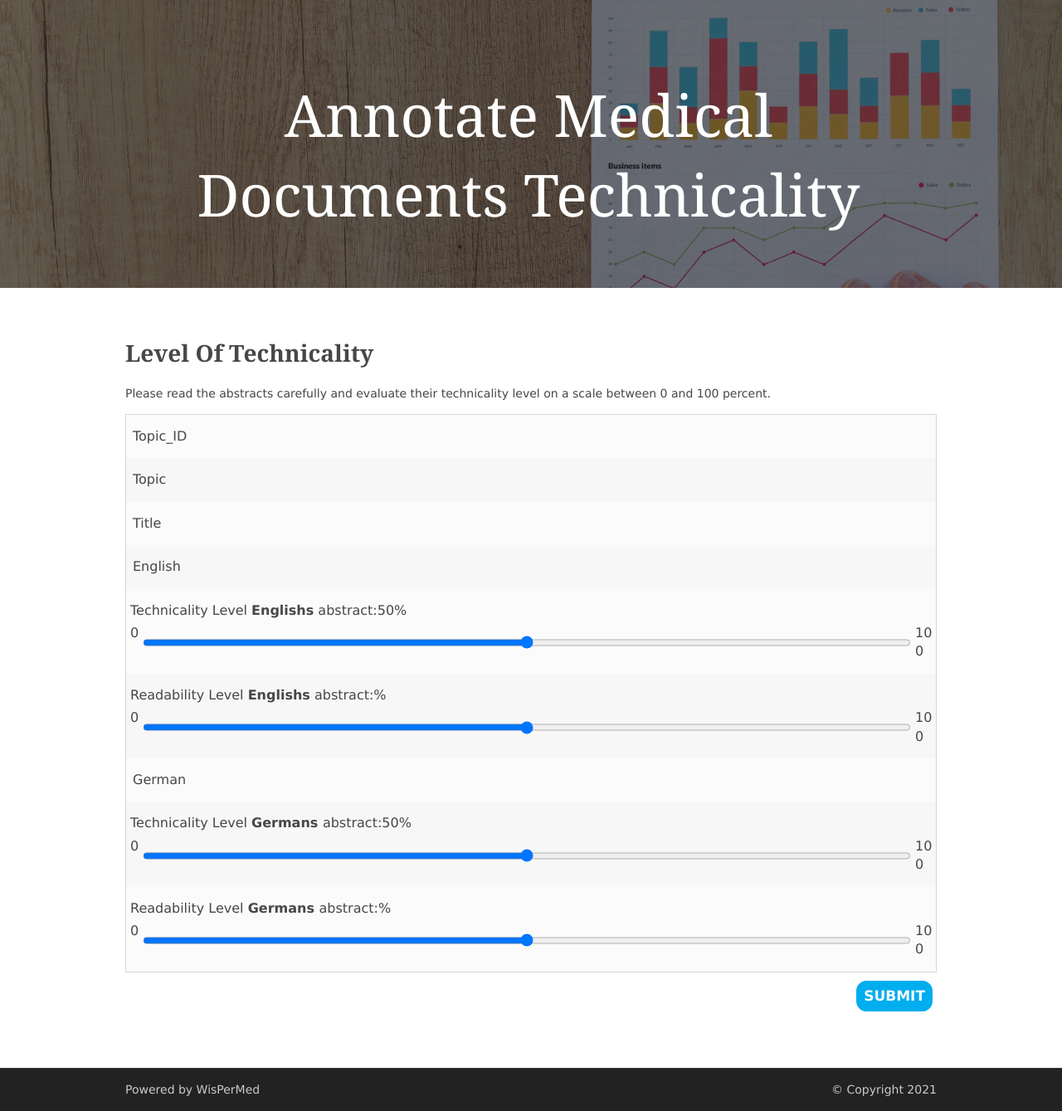
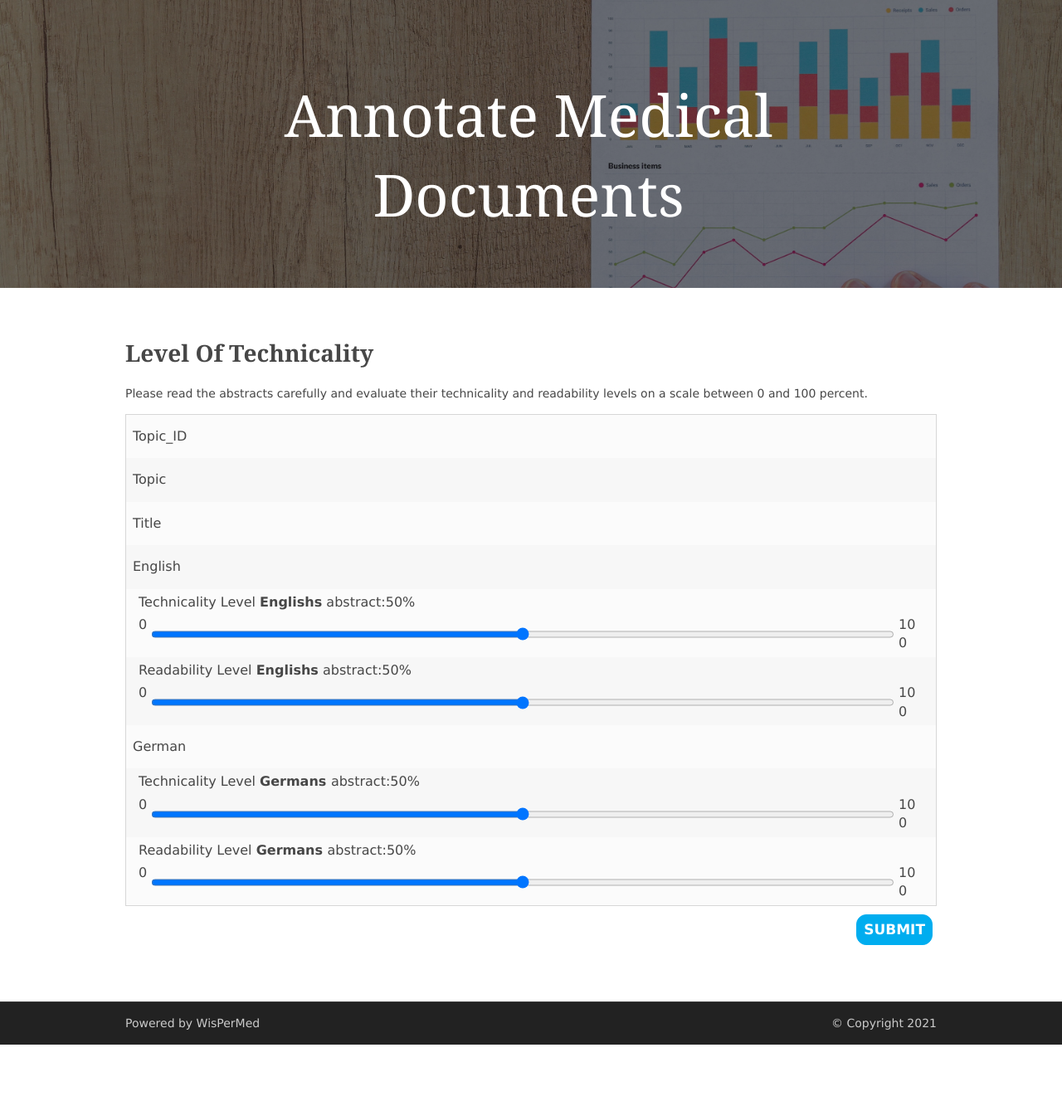
Before and after one commit to samehfrihat/TechnicalityLevelAnnotationTool, a Flask app: template src/static/templates/technicality.html in a window 1280 px wide. Shown: the part 78-1417 px from the top of the page at 83% size. After the commit the page ends 1337 px from the top, so only its background shows below. Run offline with Flask 2, Linux system fonts and the light colour scheme; the template is opened without the code that fills it, so the values that code supplies are empty; parts of the project's set-up code (start-up, migrations or seed data) failed here and were passed over.

Commit message:
fix slider

```diff
--- a/src/static/layout/scripts/sliderInputController.js
+++ b/src/static/layout/scripts/sliderInputController.js
@@ -1,14 +1,25 @@
 let volumeSlider = document.getElementById('level_en');
 let volumeSlider_de = document.getElementById('level_de');
+
+let readabilityVolumeSlider_de = document.getElementById('readability_level_de');
+let readabilityVolumeSlider = document.getElementById('read_level_en');
+
+
+
 
 function setEnglishAbstractTechnicalityLevel(wert) {
     document.getElementById('output_en').value = wert;
 }
-
 function setGermanAbstractTechnicalityLevel(wert) {
     document.getElementById('output_de').value = wert;
 }
 
+function setGermanAbstractReadabilityLevel(wert) {
+    document.getElementById('readability_output_de').value = wert;
+}
+function setEnglishAbstractReadabilityLevel(wert) {
+    document.getElementById('readability_output_en').value = wert;
+}
 
 window.onload = function () {
     if (volumeSlider != null) {
@@ -24,4 +35,19 @@ window.onload = function () {
         });
         setGermanAbstractTechnicalityLevel(volumeSlider_de.value);
     }
+    if (readabilityVolumeSlider_de != null) {
+        readabilityVolumeSlider_de.addEventListener('input', function (event) {
+            setGermanAbstractReadabilityLevel(event.target.value);
+        });
+        setGermanAbstractReadabilityLevel(readabilityVolumeSlider_de.value);
+    }
+
+    if (readabilityVolumeSlider != null) {
+        readabilityVolumeSlider.addEventListener('input', function (event) {
+            setEnglishAbstractReadabilityLevel(event.target.value);
+        });
+        setEnglishAbstractReadabilityLevel(readabilityVolumeSlider.value);
+    }
+
+
 }
--- a/src/static/layout/styles/index.css
+++ b/src/static/layout/styles/index.css
@@ -49,14 +49,15 @@ main {
     display: grid;
     grid-template-columns: max-content max-content auto;
     grid-template-areas: "label counter per" "slider slider slider";
-    margin: 15px 5px;
+    margin: 5px 5px;
+    padding-right: 10px;
 }
 
-#label_level_de, #label_level_en {
+#label_level_de, #label_level_en, #readability_label_level_de, #technicality_label_level_en,  #technicality_label_level_de, #readability_label_level_en {
     grid-area: label;
 }
 
-#output_de, #output_en {
+#output_de, #output_en, #readability_output_en, #output_readability_level_de {
     grid-area: counter;
 }
 
--- a/src/static/templates/header.html
+++ b/src/static/templates/header.html
@@ -28,11 +28,12 @@
             <nav id="mainav" class="fl_right">
                 <ul class="clear">
                     <li class="active"><a href="/home"><span class="fas fa-home"></span> {{gettext('Home')}}</a></li>
-                    <li class="active"><a class="drop" href="#"><span class="fas fa-edit"></span> {{gettext('Annotate')}}</a>
+                    <li class="active"><a href="/technicality"><span class="fas fa-edit"></span> {{gettext('Annotate')}}</a></li>
+                    <!--<li class="active"><a class="drop" href="#"><span class="fas fa-edit"></span> {{gettext('Annotate')}}</a>
                         <ul>
                             <li class="active"><a href="/technicality">{{gettext('Technicality')}}</a></li>
                         </ul>
-                    </li>
+                    </li> -->
                     <li class="active"><a class="drop" href="#"><span class="fas fa-user-circle"></span> {{gettext('Settings')}}</a>
                         <ul>
                             <li class="active"><a href="/change_pass">{{gettext('Change password')}}</a></li>
--- a/src/static/templates/technicality.html
+++ b/src/static/templates/technicality.html
@@ -6,7 +6,7 @@
         <ul class="slides">
             <li>
                 <article1>
-                    <h1 class='heading1'>{{gettext('Annotate medical documents technicality')}}</h1>
+                    <h1 class='heading1'>{{gettext('Annotate medical documents')}}</h1>
                 </article1>
             </li>
         </ul>
@@ -21,7 +21,7 @@
     <main class="hoc container clear">
         <div class="content">
             <h1><strong>{{gettext('Level of Technicality')}}</strong></h1>
-            <p align="justify">{{gettext('Please read the abstracts carefully and evaluate their technicality level on a scale between 0 and 100 percent.')}}</p>
+            <p align="justify">{{gettext('Please read the abstracts carefully and evaluate their technicality and readability levels on a scale between 0 and 100 percent.')}}</p>
             <form method="POST">
                 <table class="tg" style="table-layout: fixed;">
                     <colgroup>
@@ -46,7 +46,7 @@
                             <td class="tg-0lax">{{doc["english_abstract"]}}</td>
                         </tr>
                         <tr><!--INPUT-->
-                            <td class="tg-0lax" colspan="2" style="padding:0 0;">
+                            <td class="tg-0lax" colspan="2" style="padding:0 10px;">
                                 <div class="slider_with_counter">
                                     <label for="level_en" id="technicality_label_level_en">
                                         {{gettext('Technicality Level')}}
@@ -67,7 +67,7 @@
                             </td>
                         </tr>
                         <tr><!--INPUT-->
-                            <td class="tg-0lax" colspan="2" style="padding:0 0;">
+                            <td class="tg-0lax" colspan="2" style="padding:0 10px;">
                                 <div class="slider_with_counter">
                                     <label for="read_level_en" id="readability_label_level_en">
                                         {{gettext('Readability Level')}}
@@ -92,9 +92,9 @@
                             <td class="tg-0lax">{{doc["german_abstract"]}}</td>
                         </tr>
                         <tr><!--INPUT-->
-                            <td class="tg-0lax" colspan="2" style="padding:0 0;">
+                            <td class="tg-0lax" colspan="2" style="padding:0 10px;">
                                 <div class="slider_with_counter">
-                                    <label for="level_de" id="label_level_de"> {{gettext('Technicality Level')}}
+                                    <label for="level_de" id="technicality_label_level_de"> {{gettext('Technicality Level')}}
                                         <strong>{{gettext('Germans')}} </strong>
                                         {{gettext('abstract:')}}</label>
                                     <output id="output_de" for="level_de"></output>
@@ -111,12 +111,12 @@
                             </td>
                         </tr>
                         <tr><!--INPUT-->
-                            <td class="tg-0lax" colspan="2" style="padding:0 0;">
+                            <td class="tg-0lax" colspan="2" style="padding:0 10px;">
                                 <div class="slider_with_counter">
-                                    <label for="readability_level_de" id="label_level_de"> {{gettext('Readability Level')}}
+                                    <label for="readability_level_de" id="readability_label_level_de"> {{gettext('Readability Level')}}
                                         <strong>{{gettext('Germans')}} </strong>
                                         {{gettext('abstract:')}}</label>
-                                    <output id="readability_level_de" for="readability_level_de"></output>
+                                    <output id="readability_output_de" for="readability_level_de"></output>
                                     <span class="counter">%</span>
                                     <div class="slider_extended">
                                         <span> 0  </span>
```
Also changed, not shown: src/translations/de/LC_MESSAGES/messages.po.
